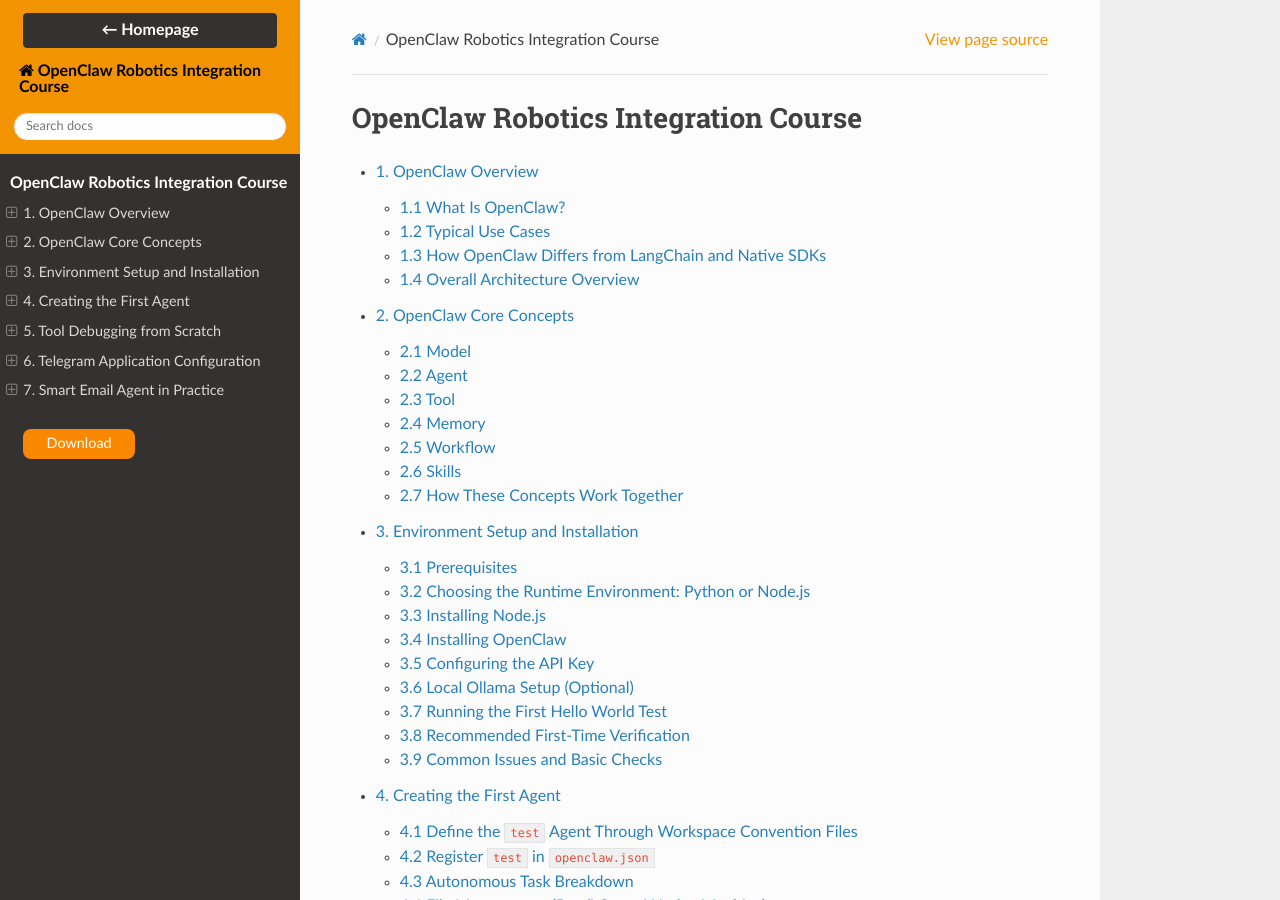
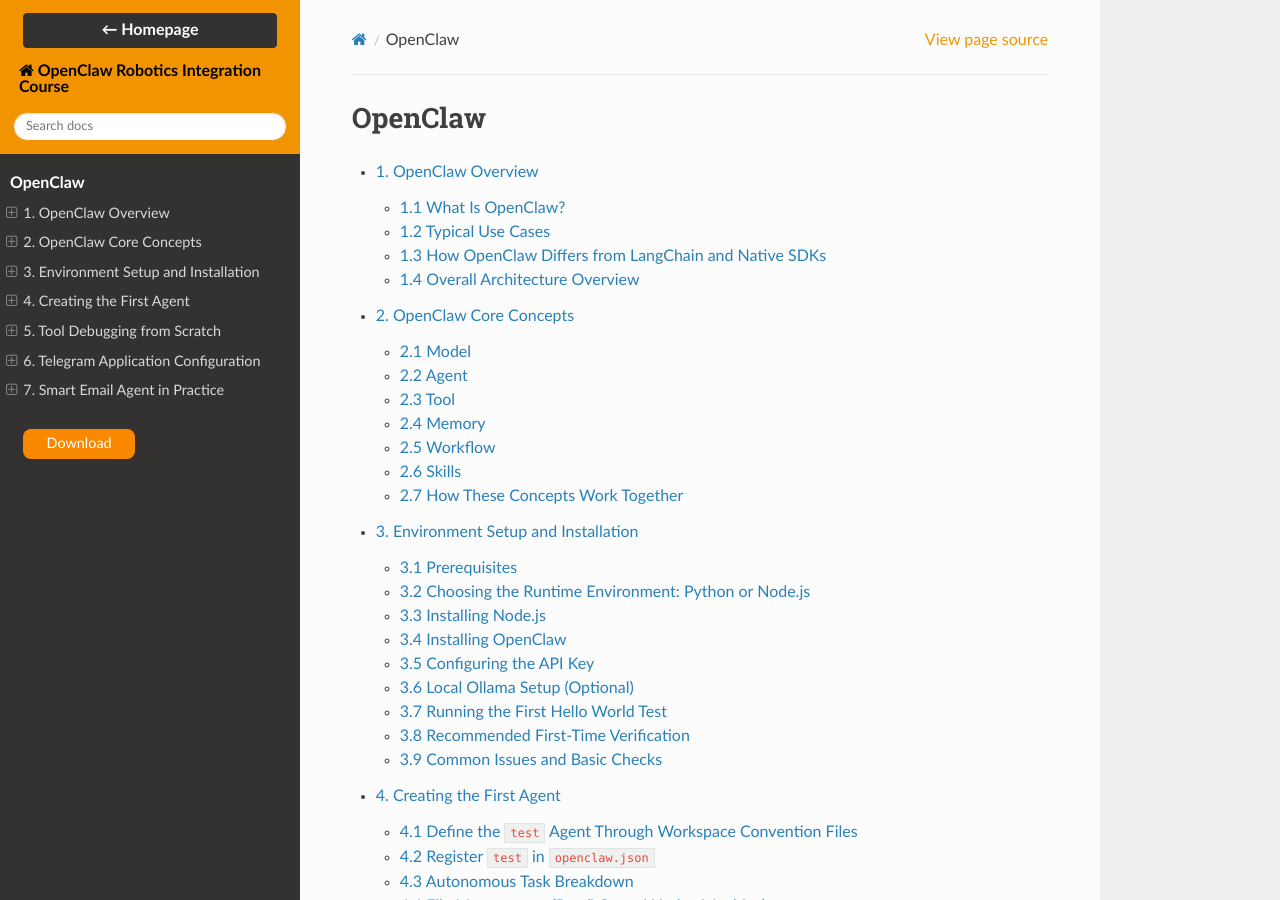
Before and after one commit to Hiwonder-docs/openclaw, a Sphinx documentation site: the page built from source/index.rst, in a window 1280 px wide and 900 px high. Built offline with Sphinx 7.4.7 and the Read the Docs theme 3.1.0, drawn with Linux system fonts in a browser that asks for light colours.

Commit message:
openclaw

```diff
--- a/source/index.rst
+++ b/source/index.rst
@@ -4,12 +4,12 @@
    contain the root `toctree` directive.
 
 ===========
-OpenClaw Robotics Integration Course
+OpenClaw
 ===========
 
 .. toctree::
    :maxdepth: 2
-   :caption: OpenClaw Robotics Integration Course
+   :caption: OpenClaw
 
    docs/1_OpenClaw_Overview.md
    docs/2_OpenClaw_Core_Concepts.md
```
